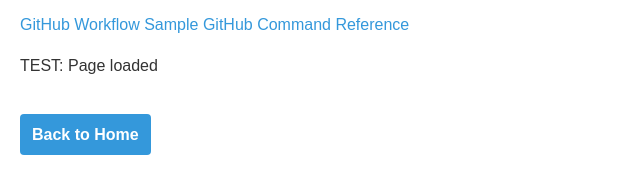
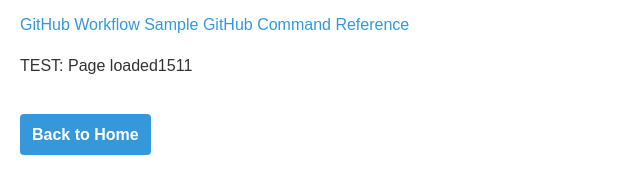
Before and after one commit to gvista-dotcom/HelloWorld101, a plain HTML site: page GitHub101.html in a window 1280 px wide. Shown: the part 206-400 px from the top of the page, 0-640 px from the left. Drawn offline with Linux system fonts and the light colour scheme.

Commit message:
Update GitHub101.html

```diff
--- a/GitHub101.html
+++ b/GitHub101.html
@@ -14,7 +14,7 @@
     <a href="GitHubWorkFlow.html">GitHub Workflow Sample</a>
     <a href="GHCommandReference.html">GitHub Command Reference</a>
     <!-- JS will automatically add back link here -->
-     <p>TEST: Page loaded</p>
+     <p>TEST: Page loaded1511</p>
     <script src="backLink.js"></script>
 </body>
 </html>
```
